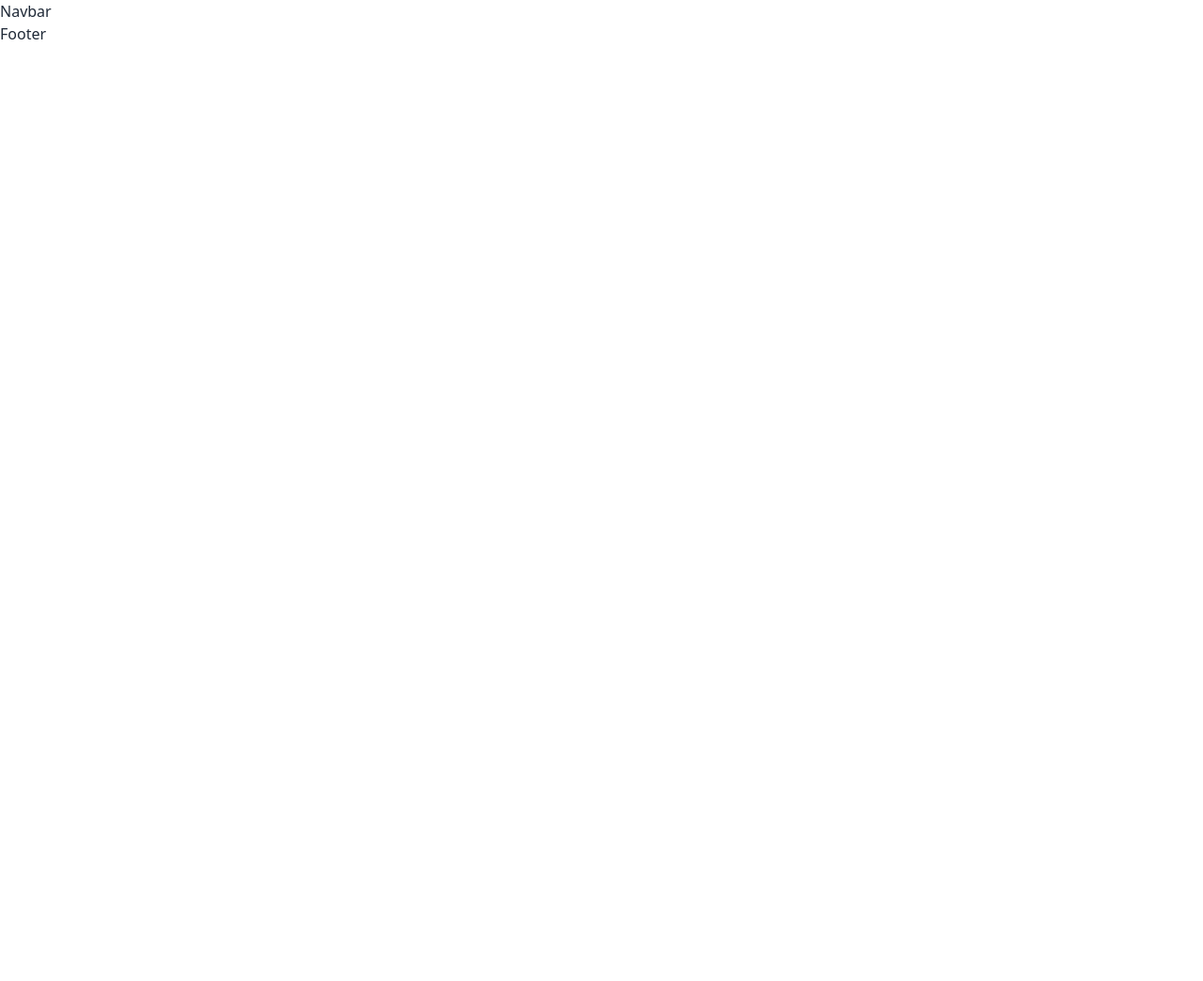
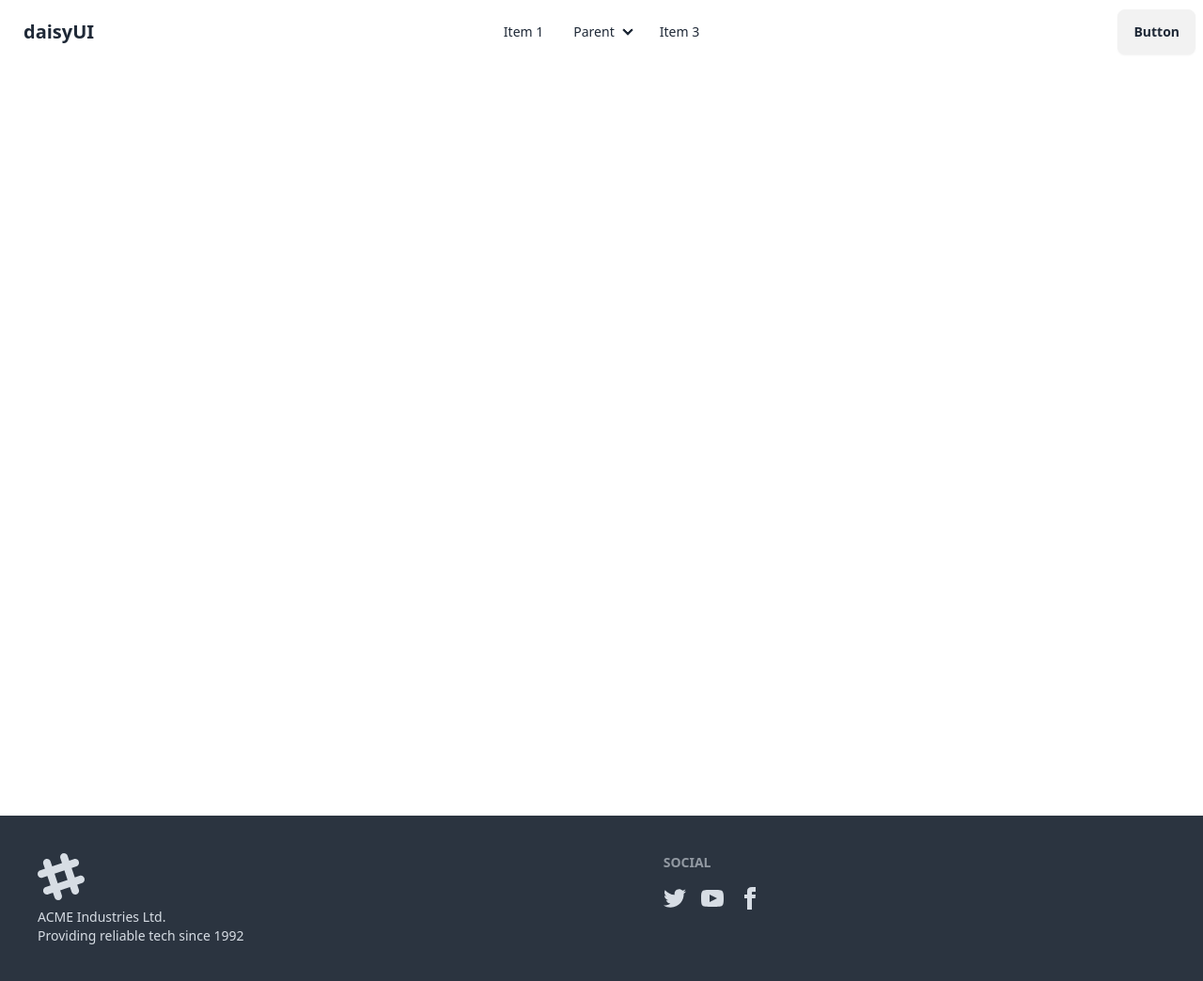
Before and after one commit to Tamanna0322/gadget-shop-client, a React (Vite) app: page / in a window 1280 px wide. Shown: the whole page at 94% size. Before the commit the page ends 800 px from the top, so only its background shows below. Built offline with nearby package versions, Linux system fonts and the light colour scheme.

Commit message:
added navbar and footer

```diff
--- /dev/null
+++ b/src/components/Footer.jsx
@@ -0,0 +1,65 @@
+
+const Footer = () => {
+    return (
+        <footer className="footer bg-neutral text-neutral-content p-10">
+        <aside>
+          <svg
+            width="50"
+            height="50"
+            viewBox="0 0 24 24"
+            xmlns="http://www.w3.org/2000/svg"
+            fillRule="evenodd"
+            clipRule="evenodd"
+            className="fill-current">
+            <path
+              d="M22.672 15.226l-2.432.811.841 2.515c.33 1.019-.209 2.127-1.23 2.456-1.15.325-2.148-.321-2.463-1.226l-.84-2.518-5.013 1.677.84 2.517c.391 1.203-.434 2.542-1.831 2.542-.88 0-1.601-.564-1.86-1.314l-.842-2.516-2.431.809c-1.135.328-2.145-.317-2.463-1.229-.329-1.018.211-2.127 1.231-2.456l2.432-.809-1.621-4.823-2.432.808c-1.355.384-2.558-.59-2.558-1.839 0-.817.509-1.582 1.327-1.846l2.433-.809-.842-2.515c-.33-1.02.211-2.129 1.232-2.458 1.02-.329 2.13.209 2.461 1.229l.842 2.515 5.011-1.677-.839-2.517c-.403-1.238.484-2.553 1.843-2.553.819 0 1.585.509 1.85 1.326l.841 2.517 2.431-.81c1.02-.33 2.131.211 2.461 1.229.332 1.018-.21 2.126-1.23 2.456l-2.433.809 1.622 4.823 2.433-.809c1.242-.401 2.557.484 2.557 1.838 0 .819-.51 1.583-1.328 1.847m-8.992-6.428l-5.01 1.675 1.619 4.828 5.011-1.674-1.62-4.829z"></path>
+          </svg>
+          <p>
+            ACME Industries Ltd.
+            <br />
+            Providing reliable tech since 1992
+          </p>
+        </aside>
+        <nav>
+          <h6 className="footer-title">Social</h6>
+          <div className="grid grid-flow-col gap-4">
+            <a>
+              <svg
+                xmlns="http://www.w3.org/2000/svg"
+                width="24"
+                height="24"
+                viewBox="0 0 24 24"
+                className="fill-current">
+                <path
+                  d="M24 4.557c-.883.392-1.832.656-2.828.775 1.017-.609 1.798-1.574 2.165-2.724-.951.564-2.005.974-3.127 1.195-.897-.957-2.178-1.555-3.594-1.555-3.179 0-5.515 2.966-4.797 6.045-4.091-.205-7.719-2.165-10.148-5.144-1.29 2.213-.669 5.108 1.523 6.574-.806-.026-1.566-.247-2.229-.616-.054 2.281 1.581 4.415 3.949 4.89-.693.188-1.452.232-2.224.084.626 1.956 2.444 3.379 4.6 3.419-2.07 1.623-4.678 2.348-7.29 2.04 2.179 1.397 4.768 2.212 7.548 2.212 9.142 0 14.307-7.721 13.995-14.646.962-.695 1.797-1.562 2.457-2.549z"></path>
+              </svg>
+            </a>
+            <a>
+              <svg
+                xmlns="http://www.w3.org/2000/svg"
+                width="24"
+                height="24"
+                viewBox="0 0 24 24"
+                className="fill-current">
+                <path
+                  d="M19.615 3.184c-3.604-.246-11.631-.245-15.23 0-3.897.266-4.356 2.62-4.385 8.816.029 6.185.484 8.549 4.385 8.816 3.6.245 11.626.246 15.23 0 3.897-.266 4.356-2.62 4.385-8.816-.029-6.185-.484-8.549-4.385-8.816zm-10.615 12.816v-8l8 3.993-8 4.007z"></path>
+              </svg>
+            </a>
+            <a>
+              <svg
+                xmlns="http://www.w3.org/2000/svg"
+                width="24"
+                height="24"
+                viewBox="0 0 24 24"
+                className="fill-current">
+                <path
+                  d="M9 8h-3v4h3v12h5v-12h3.642l.358-4h-4v-1.667c0-.955.192-1.333 1.115-1.333h2.885v-5h-3.808c-3.596 0-5.192 1.583-5.192 4.615v3.385z"></path>
+              </svg>
+            </a>
+          </div>
+        </nav>
+      </footer>
+    );
+};
+
+export default Footer;
--- /dev/null
+++ b/src/components/Navbar.jsx
@@ -0,0 +1,62 @@
+
+
+const Navbar = () => {
+    return (
+
+            <div className="navbar bg-base-100">
+  <div className="navbar-start">
+    <div className="dropdown">
+      <div tabIndex={0} role="button" className="btn btn-ghost lg:hidden">
+        <svg
+          xmlns="http://www.w3.org/2000/svg"
+          className="h-5 w-5"
+          fill="none"
+          viewBox="0 0 24 24"
+          stroke="currentColor">
+          <path
+            strokeLinecap="round"
+            strokeLinejoin="round"
+            strokeWidth="2"
+            d="M4 6h16M4 12h8m-8 6h16" />
+        </svg>
+      </div>
+      <ul
+        tabIndex={0}
+        className="menu menu-sm dropdown-content bg-base-100 rounded-box z-[1] mt-3 w-52 p-2 shadow">
+        <li><a>Item 1</a></li>
+        <li>
+          <a>Parent</a>
+          <ul className="p-2">
+            <li><a>Submenu 1</a></li>
+            <li><a>Submenu 2</a></li>
+          </ul>
+        </li>
+        <li><a>Item 3</a></li>
+      </ul>
+    </div>
+    <a className="btn btn-ghost text-xl">daisyUI</a>
+  </div>
+  <div className="navbar-center hidden lg:flex">
+    <ul className="menu menu-horizontal px-1">
+      <li><a>Item 1</a></li>
+      <li>
+        <details>
+          <summary>Parent</summary>
+          <ul className="p-2">
+            <li><a>Submenu 1</a></li>
+            <li><a>Submenu 2</a></li>
+          </ul>
+        </details>
+      </li>
+      <li><a>Item 3</a></li>
+    </ul>
+  </div>
+  <div className="navbar-end">
+    <a className="btn">Button</a>
+  </div>
+</div>
+
+    );
+};
+
+export default Navbar;
--- a/src/layouts/MainLayout.jsx
+++ b/src/layouts/MainLayout.jsx
@@ -1,12 +1,20 @@
 import { Outlet } from "react-router-dom";
+import Navbar from "../components/Navbar";
+import Footer from "../components/Footer";
 
 
 const MainLayout = () => {
     return (
         <div>
-            <h1>Navbar</h1>
-            <Outlet></Outlet>
-            <h1>Footer</h1>
+            <div>
+                <Navbar></Navbar>
+            </div>
+           <div className="min-h-screen">
+           <Outlet></Outlet>
+           </div>
+            <div>
+                <Footer></Footer>
+            </div>
         </div>
     );
 };
```
